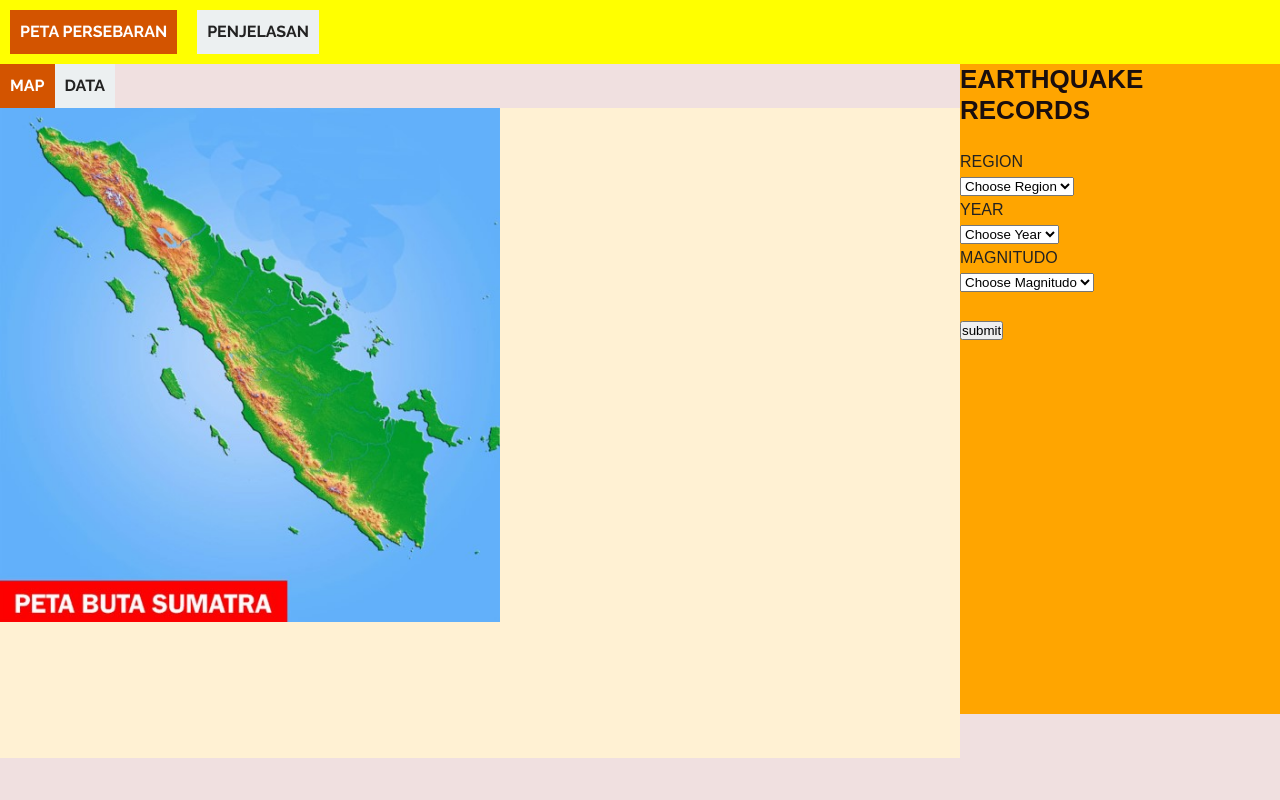
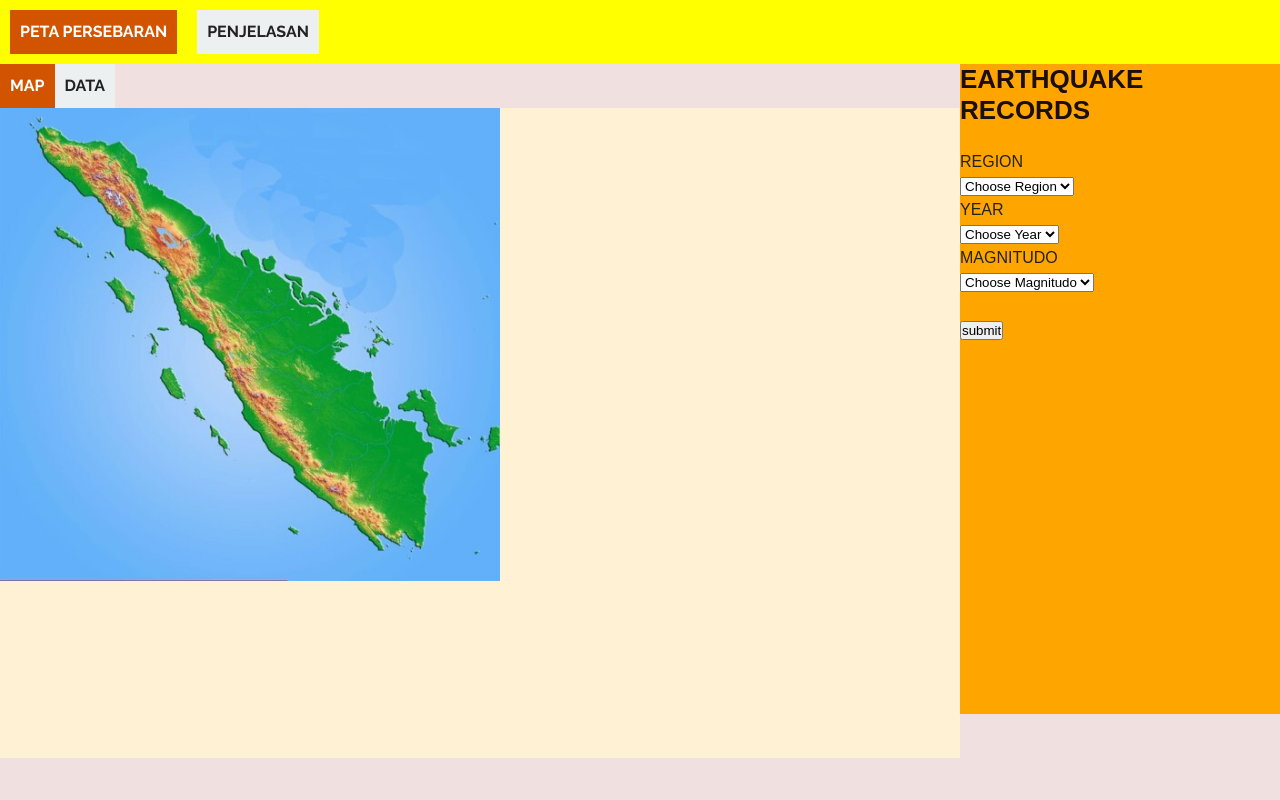
Before and after one commit to taufikps/project, a PHP site: page / in a window 1280 px wide. Run offline with PHP 8.4, Linux system fonts and the light colour scheme; data that the repository does not hold is empty; some libraries are stand-ins or nearby versions.

Commit message:
Update index.php

```diff
--- a/index.php
+++ b/index.php
@@ -179,7 +179,7 @@ nav ul li a{
     </form>
 			<div class="content">
                             <div id="image-map">
-				<img width="500" height="100" src="petasumatera.jpg" alt="Our Locations">
+				<img width="500" height="100" src="petasumatra.jpg" alt="Our Locations">
                                 <?php
                                 if($condition != "0")
                                 {
```
